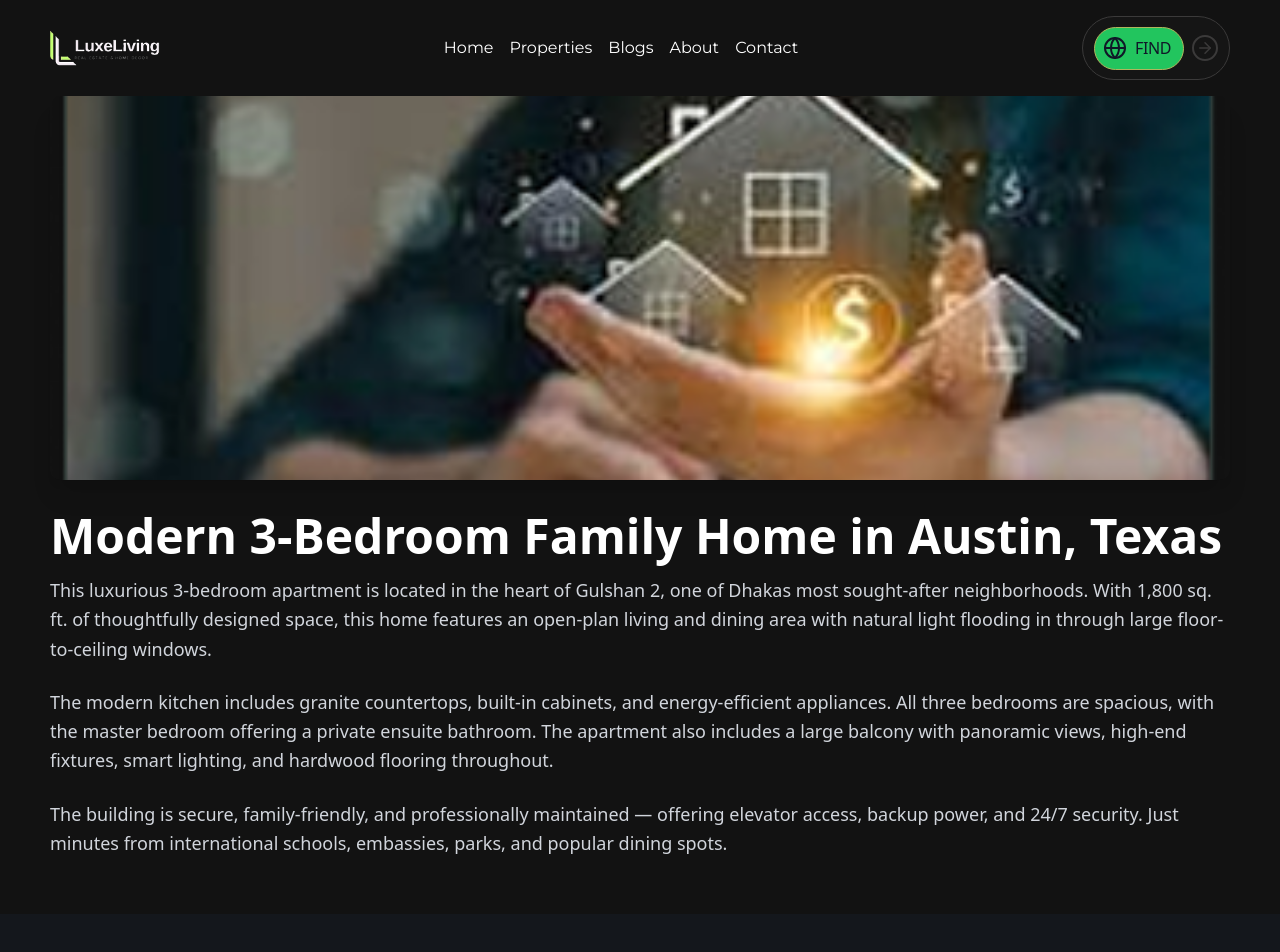
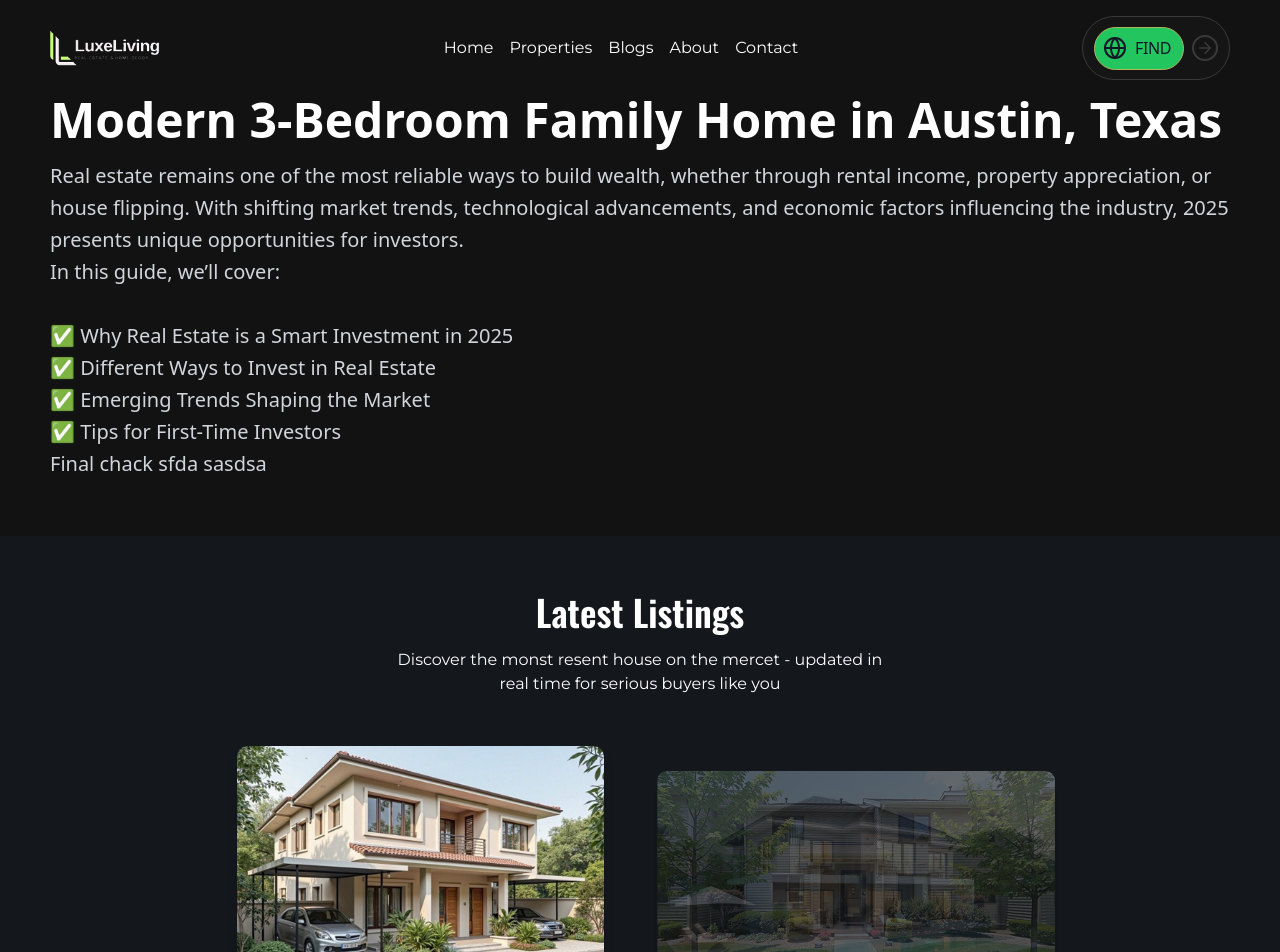
Before and after one commit to mohammedAliYusuf09/luxey-living-client, a Next.js app: page /blogs/1 in a window 1280 px wide. Shown: the top 952 px of the page. Built offline with nearby package versions, Linux system fonts and the light colour scheme.

Commit message:
updating blog functionality

```diff
--- a/components/BlogDetailes.tsx
+++ b/components/BlogDetailes.tsx
@@ -1,36 +1,16 @@
-import Image from "next/image"
-import BlogImage from '@/public/assats/blog-image.png'
+import { dummyhtml } from "@/lib/data"
+
 
 function BlogDetailes() {
   return (
     <section className="responsive-container pt-24 pb-14">
-          {/* Featured Image */}
-          <div className="relative w-full h-96 mb-8 rounded-lg overflow-hidden shadow-xl">
-            <Image
-              src={BlogImage} // Add your image to public/images/
-              alt="Modern 3-Bedroom Family Home"
-              layout="fill"
-              objectFit="cover"
-            />
-          </div>
 
           {/* Title */}
           <h1 className="text-4xl md:text-5xl font-bold mb-4 text-white">
             Modern 3-Bedroom Family Home in Austin, Texas
           </h1>
+          <div className="html-content text-gray-300 text-lg leading-7  md:text-xl md:leading-8" dangerouslySetInnerHTML={{ __html: dummyhtml }} />
 
-          {/* Details & Description */}
-          <div className="text-gray-300 text-lg leading-relaxed">
-            <p className="mb-6">
-              This luxurious 3-bedroom apartment is located in the heart of Gulshan 2, one of Dhakas most sought-after neighborhoods. With 1,800 sq. ft. of thoughtfully designed space, this home features an open-plan living and dining area with natural light flooding in through large floor-to-ceiling windows.
-            </p>
-            <p className="mb-6">
-              The modern kitchen includes granite countertops, built-in cabinets, and energy-efficient appliances. All three bedrooms are spacious, with the master bedroom offering a private ensuite bathroom. The apartment also includes a large balcony with panoramic views, high-end fixtures, smart lighting, and hardwood flooring throughout.
-            </p>
-            <p>
-              The building is secure, family-friendly, and professionally maintained — offering elevator access, backup power, and 24/7 security. Just minutes from international schools, embassies, parks, and popular dining spots.
-            </p>
-          </div>
     </section>
   )
 }
--- a/lib/data.ts
+++ b/lib/data.ts
@@ -50,3 +50,6 @@ export const whyWorkWithMeData: WhyWorkWithMeItem[] = [
       "From initial consultation to closing, I manage every detail of your real estate transaction. You can expect clear communication, proactive problem-solving, and a stress-free experience.",
   },
 ];
+
+
+export const dummyhtml = "<p>Real estate remains one of the most reliable ways to build wealth, whether through rental income, property appreciation, or house flipping. With shifting market trends, technological advancements, and economic factors influencing the industry, 2025 presents unique opportunities for investors.</p><p>In this guide, we’ll cover:</p><p><br>✅ Why Real Estate is a Smart Investment in 2025<br>✅ Different Ways to Invest in Real Estate<br>✅ Emerging Trends Shaping the Market<br>✅ Tips for First-Time Investors</p><p></p><p>Final chack sfda sasdsa</p>"
```
